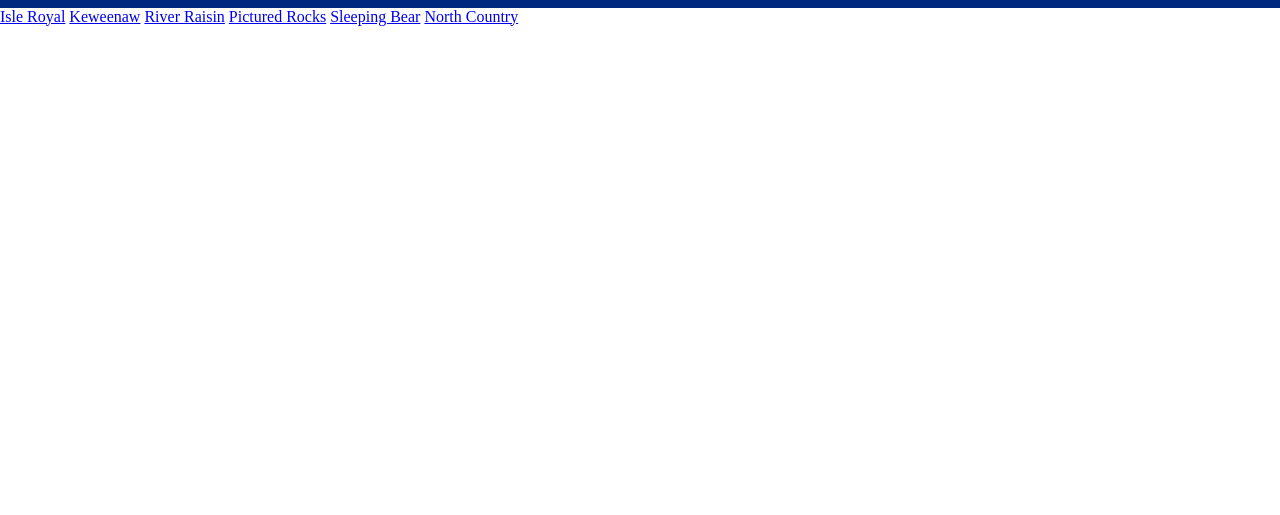
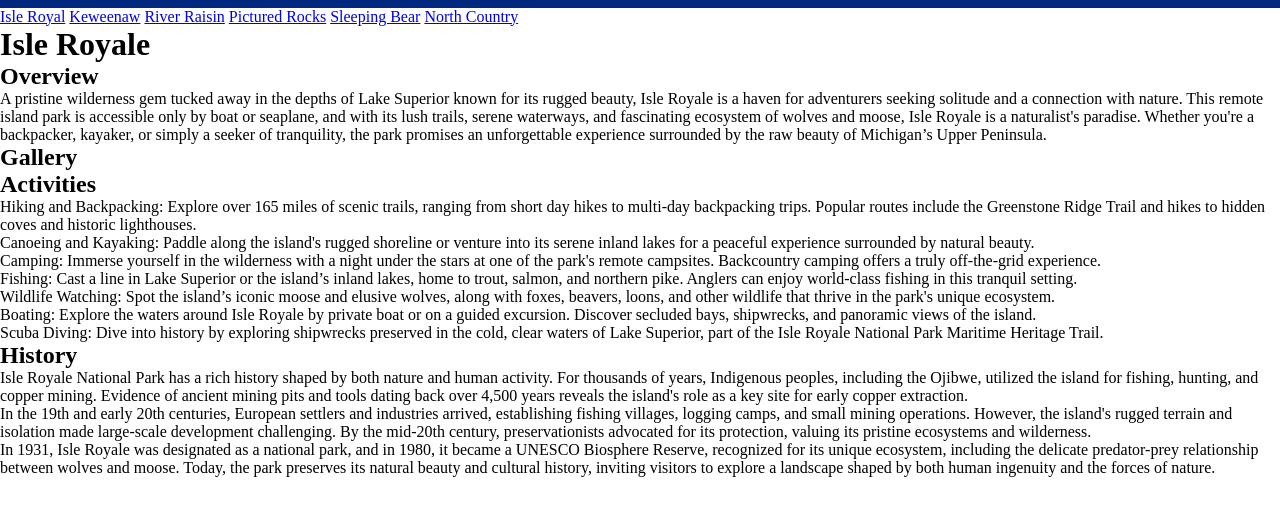
Before and after one commit to noahpav/339_final, a plain HTML site: page parks/isle_royale/isle_royale.html in a window 1280 px wide. Shown: the part 165-680 px from the top of the page. Drawn offline with Linux system fonts and the light colour scheme.

Commit message:
Added html for isle royal page

```diff
--- a/js/map.js
+++ b/js/map.js
@@ -26,8 +26,8 @@
 
 // Restrict scrolling to Michigan's bounds
 const bounds = [
-  [55, -75], // Northeast corner
-  [35, -95], // Southwest corner
+  [55, -75], // NE
+  [35, -95], // SW
 ];
 map.setMaxBounds(bounds);
 
@@ -38,7 +38,6 @@
   iconAnchor: [17.5, 50], // Anchor point of the icon (center bottom)
   popupAnchor: [0, -40], // Anchor for the popup relative to the icon
 });
-
 const trail_icon_hover = L.icon({
   iconUrl: "images/arrowhead.png", // Path to the custom icon
   iconSize: [55, 75], // Size of the icon [width, height]
--- a/parks/isle_royale/isle_royale.html
+++ b/parks/isle_royale/isle_royale.html
@@ -25,7 +25,96 @@
       <a href="../sleeping_bear/sleeping_bear.html">Sleeping Bear</a>
       <a href="../north_country/north_country.html">North Country</a>
     </nav>
-    <main></main>
+    <main>
+      <div>
+        <h1>Isle Royale</h1>
+      </div>
+      <div>
+        <h2>Overview</h2>
+        <p>
+          A pristine wilderness gem tucked away in the depths of Lake Superior
+          known for its rugged beauty, Isle Royale is a haven for adventurers
+          seeking solitude and a connection with nature. This remote island park
+          is accessible only by boat or seaplane, and with its lush trails,
+          serene waterways, and fascinating ecosystem of wolves and moose, Isle
+          Royale is a naturalist's paradise. Whether you're a backpacker,
+          kayaker, or simply a seeker of tranquility, the park promises an
+          unforgettable experience surrounded by the raw beauty of Michigan’s
+          Upper Peninsula.
+        </p>
+      </div>
+      <div>
+        <h2>Gallery</h2>
+      </div>
+      <div>
+        <h2>Activities</h2>
+        <ul>
+          <li>
+            Hiking and Backpacking: Explore over 165 miles of scenic trails,
+            ranging from short day hikes to multi-day backpacking trips. Popular
+            routes include the Greenstone Ridge Trail and hikes to hidden coves
+            and historic lighthouses.
+          </li>
+          <li>
+            Canoeing and Kayaking: Paddle along the island's rugged shoreline or
+            venture into its serene inland lakes for a peaceful experience
+            surrounded by natural beauty.
+          </li>
+          <li>
+            Camping: Immerse yourself in the wilderness with a night under the
+            stars at one of the park's remote campsites. Backcountry camping
+            offers a truly off-the-grid experience.
+          </li>
+          <li>
+            Fishing: Cast a line in Lake Superior or the island’s inland lakes,
+            home to trout, salmon, and northern pike. Anglers can enjoy
+            world-class fishing in this tranquil setting.
+          </li>
+          <li>
+            Wildlife Watching: Spot the island’s iconic moose and elusive
+            wolves, along with foxes, beavers, loons, and other wildlife that
+            thrive in the park's unique ecosystem.
+          </li>
+          <li>
+            Boating: Explore the waters around Isle Royale by private boat or on
+            a guided excursion. Discover secluded bays, shipwrecks, and
+            panoramic views of the island.
+          </li>
+          <li>
+            Scuba Diving: Dive into history by exploring shipwrecks preserved in
+            the cold, clear waters of Lake Superior, part of the Isle Royale
+            National Park Maritime Heritage Trail.
+          </li>
+        </ul>
+      </div>
+      <div>
+        <h2>History</h2>
+        <p>
+          Isle Royale National Park has a rich history shaped by both nature and
+          human activity. For thousands of years, Indigenous peoples, including
+          the Ojibwe, utilized the island for fishing, hunting, and copper
+          mining. Evidence of ancient mining pits and tools dating back over
+          4,500 years reveals the island's role as a key site for early copper
+          extraction.
+        </p>
+        <p>
+          In the 19th and early 20th centuries, European settlers and industries
+          arrived, establishing fishing villages, logging camps, and small
+          mining operations. However, the island's rugged terrain and isolation
+          made large-scale development challenging. By the mid-20th century,
+          preservationists advocated for its protection, valuing its pristine
+          ecosystems and wilderness.
+        </p>
+        <p>
+          In 1931, Isle Royale was designated as a national park, and in 1980,
+          it became a UNESCO Biosphere Reserve, recognized for its unique
+          ecosystem, including the delicate predator-prey relationship between
+          wolves and moose. Today, the park preserves its natural beauty and
+          cultural history, inviting visitors to explore a landscape shaped by
+          both human ingenuity and the forces of nature.
+        </p>
+      </div>
+    </main>
     <footer></footer>
   </body>
 </html>
```
Also changed, not shown: data/parks_data.geojson, parks/isle_royale/photos/img5.jpg (added), parks/isle_royale/photos/img6.jpeg (added), parks/isle_royale/photos/map.png (added), 4 other files.
